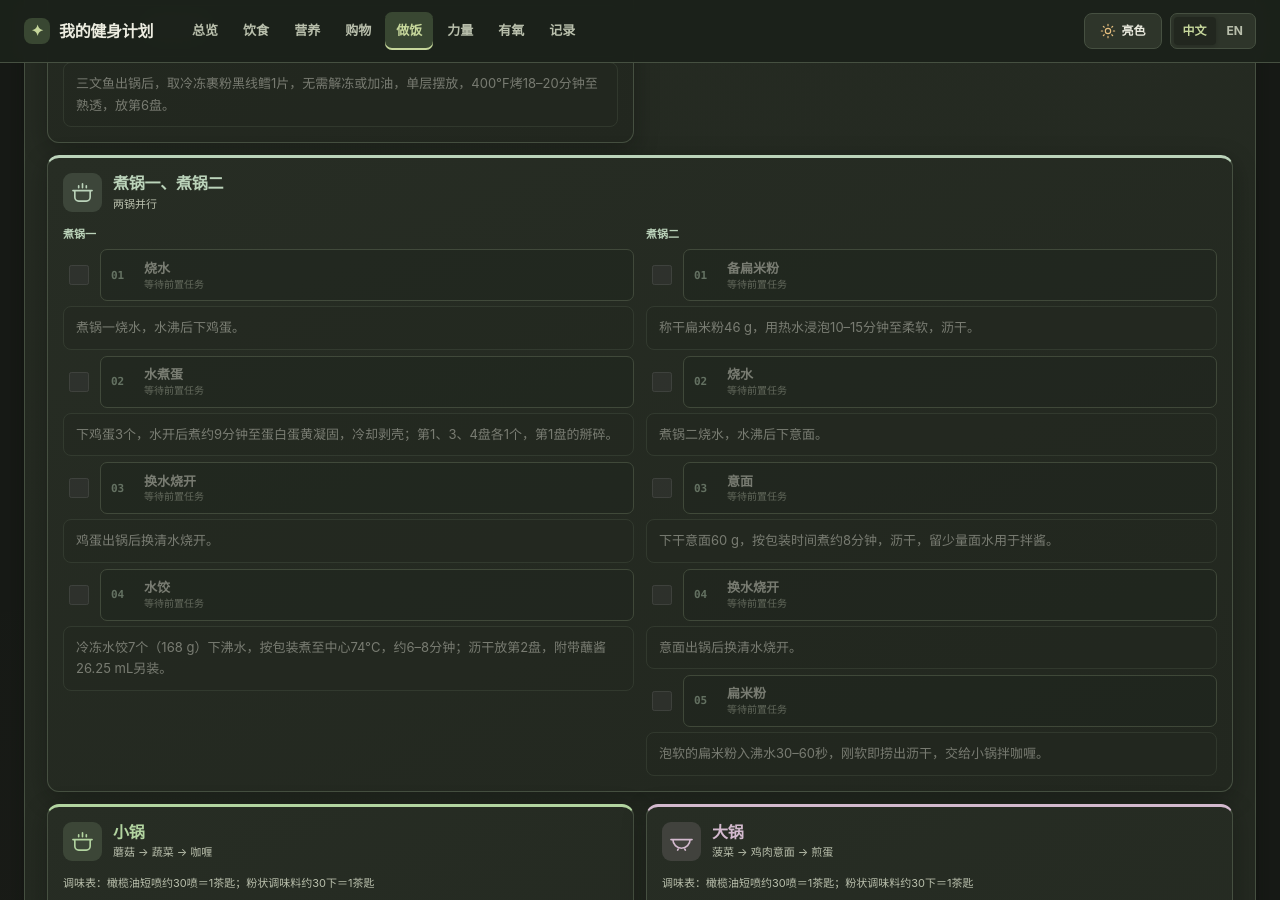
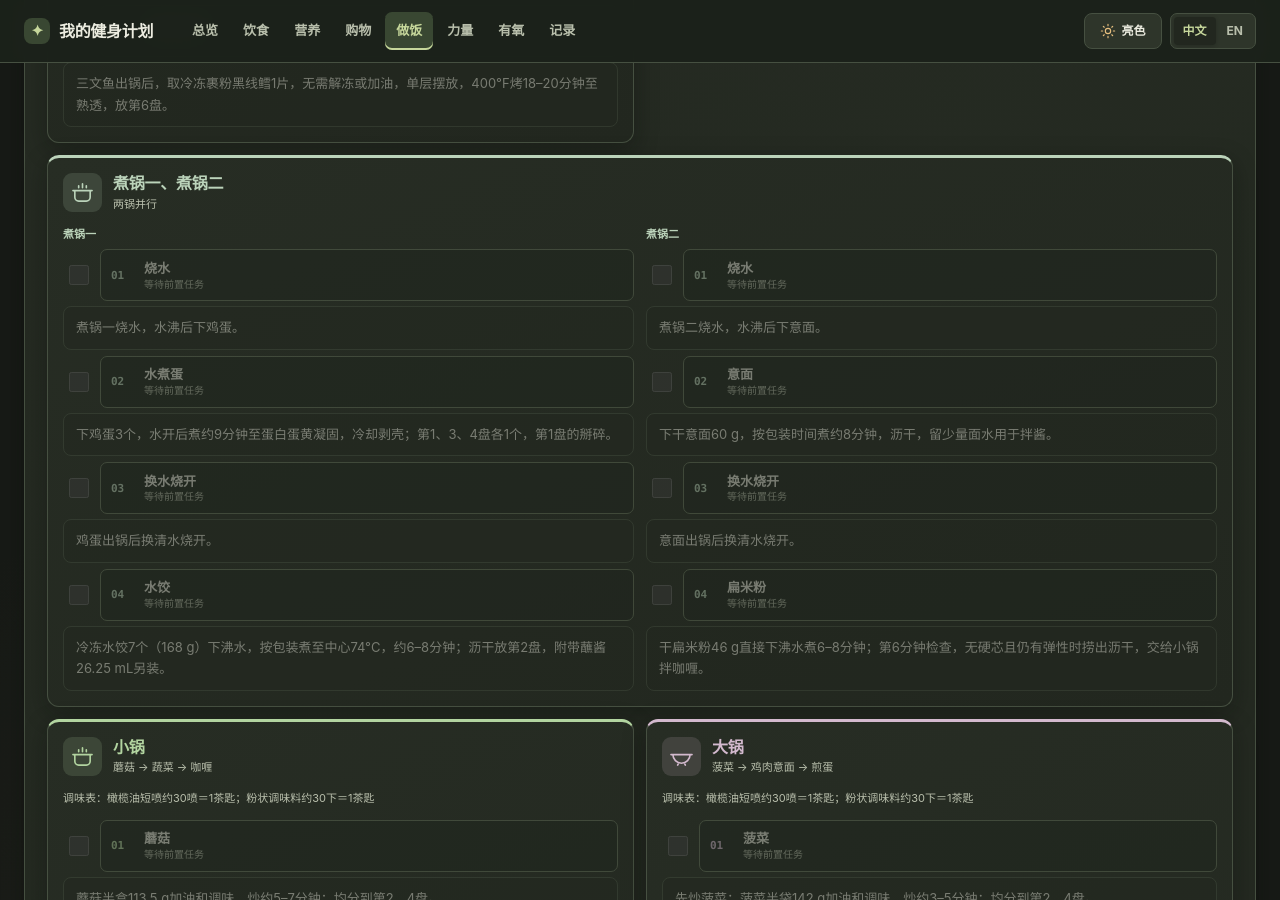
Before and after one commit to yunhaixiang/fitness, a Jekyll site: the page built from cooking.md, in a window 1280 px wide and 900 px high, scrolled down 2638 px. Built offline with Jekyll 4.4.1, drawn with Linux system fonts in a browser that asks for light colours.

Commit message:
Boil rice noodles directly without soaking

```diff
--- a/assets/cooking-flow.js
+++ b/assets/cooking-flow.js
@@ -44,11 +44,10 @@
     {"id": "eggs", "label": ["水煮蛋", "Boiled Eggs"], "note": ["", ""], "group": "pots", "before": ["egg-water"], "link": "#cook-eggs", "resource": "pot-1", "minutes": 9},
     {"id": "dumpling-water", "label": ["换水烧开", "Boil Fresh Water"], "note": ["", ""], "group": "pots", "before": ["eggs"], "link": "#cook-dumpling-water", "manual": true, "resource": "pot-1", "minutes": 1},
     {"id": "dumplings", "label": ["水饺", "Boiled Dumplings"], "note": ["", ""], "group": "pots", "before": ["dumpling-water"], "link": "#cook-dumplings", "resource": "pot-1", "minutes": 8},
-    {"id": "prep-noodles", "label": ["备扁米粉", "Prepare Rice Noodles"], "note": ["", ""], "group": "prep", "before": ["ready"], "link": "#cook-prep-noodles", "minutes": 15, "passive": true, "resource": "soak", "displayGroup": "pots", "displayPot": "pot-2"},
     {"id": "pasta-water", "label": ["烧水", "Boil Water"], "note": ["", ""], "group": "pots", "before": ["ready"], "link": "#cook-pasta-water", "manual": true, "resource": "pot-2", "minutes": 1},
     {"id": "pasta", "label": ["意面", "Spaghetti"], "note": ["", ""], "group": "pots", "before": ["pasta-water"], "link": "#cook-pasta", "resource": "pot-2", "minutes": 8},
     {"id": "noodle-water", "label": ["换水烧开", "Boil Fresh Water"], "note": ["", ""], "group": "pots", "before": ["pasta"], "link": "#cook-noodle-water", "manual": true, "resource": "pot-2", "minutes": 1},
-    {"id": "noodles", "label": ["扁米粉", "Rice Noodles"], "note": ["", ""], "group": "pots", "before": ["noodle-water", "prep-noodles"], "link": "#cook-noodles", "resource": "pot-2", "minutes": 1},
+    {"id": "noodles", "label": ["扁米粉", "Rice Noodles"], "note": ["", ""], "group": "pots", "before": ["noodle-water"], "link": "#cook-noodles", "resource": "pot-2", "minutes": 6},
     {"id": "mushroom", "label": ["蘑菇", "Mushrooms"], "note": ["", ""], "group": "small-wok", "before": ["ready"], "link": "#cook-mushroom", "minutes": 7},
     {"id": "peas", "label": ["豌豆、胡萝卜", "Peas and Carrots"], "note": ["", ""], "group": "small-wok", "before": ["mushroom"], "link": "#cook-peas", "minutes": 3},
     {"id": "curry", "label": ["咖喱扁米粉", "Curry Rice Noodles"], "note": ["", ""], "group": "small-wok", "before": ["peas", "noodles"], "link": "#cook-curry", "minutes": 6},
@@ -72,7 +71,7 @@
     {"id": "finish", "icon": "finish", "title": ["收尾", "Finish"], "hint": ["分盘、入冰箱、清洗", "Portion, Refrigerate and Clean"]}
   ];
 
-  const instructionSections = [["cold", "cold", ["cold-first", "cold-second"]], ["rice", "rice", ["prep-rice", "rice"]], ["oven", "oven", ["oven-heat-start", "oven-heat", "prep-chicken", "chicken", "prep-potato", "potato", "prep-ribs", "ribs", "meatballs", "prep-shrimp", "shrimp"]], ["air-fryer", "air", ["prep-salmon", "air-heat-start", "air-heat", "salmon", "haddock"]], ["pot-one", "pots", ["egg-water", "eggs", "dumpling-water", "dumplings"]], ["pot-two", "pots", ["prep-noodles", "pasta-water", "pasta", "noodle-water", "noodles"]], ["small-wok", "small-wok", ["mushroom", "peas", "curry"]], ["large-wok", "large-wok", ["spinach", "ground", "tomato", "fried-eggs"]], ["wraps", "wrap", ["wrap", "sandwich"]]];
+  const instructionSections = [["cold", "cold", ["cold-first", "cold-second"]], ["rice", "rice", ["prep-rice", "rice"]], ["oven", "oven", ["oven-heat-start", "oven-heat", "prep-chicken", "chicken", "prep-potato", "potato", "prep-ribs", "ribs", "meatballs", "prep-shrimp", "shrimp"]], ["air-fryer", "air", ["prep-salmon", "air-heat-start", "air-heat", "salmon", "haddock"]], ["pot-one", "pots", ["egg-water", "eggs", "dumpling-water", "dumplings"]], ["pot-two", "pots", ["pasta-water", "pasta", "noodle-water", "noodles"]], ["small-wok", "small-wok", ["mushroom", "peas", "curry"]], ["large-wok", "large-wok", ["spinach", "ground", "tomato", "fried-eggs"]], ["wraps", "wrap", ["wrap", "sandwich"]]];
   const instructions = new Map(), seasonings = new Map(), seasoningNotes = new Map();
   const mergedSections = [];
   const seasoningSteps = {
--- a/assets/cooking-guide.js
+++ b/assets/cooking-guide.js
@@ -15,7 +15,6 @@
     "prep-ribs": 3,
     "prep-shrimp": 3,
     "prep-salmon": 3,
-    "prep-noodles": 15,
     "rice": 50,
     "oven-heat-start": 1,
     "oven-heat": 15,
@@ -31,7 +30,7 @@
     "eggs": 9,
     "dumplings": 8,
     "pasta": 8,
-    "noodles": 1,
+    "noodles": 6,
     "mushroom": 7,
     "peas": 3,
     "curry": 6,
--- a/assets/cooking-scheduler.js
+++ b/assets/cooking-scheduler.js
@@ -7,7 +7,7 @@
   const pans = new Set(['mushroom', 'spinach', 'tomato', 'ground', 'peas', 'curry']);
   const continuous = new Set(['wrap', 'sandwich', 'fried-eggs', 'finish']);
   const activeTail = { tomato: 3 };
-  const capacity = { rice: 1, oven: 3, air: 1, 'pot-1': 1, 'pot-2': 1, saucepan: 1, wok: 1, counter: 1, soak: 1 };
+  const capacity = { rice: 1, oven: 3, air: 1, 'pot-1': 1, 'pot-2': 1, saucepan: 1, wok: 1, counter: 1 };
   const resource = (task) => {
     if (task.resource) return task.resource;
     if (task.id === 'egg-water' || task.id === 'eggs') return 'pot-1';
--- a/cooking.md
+++ b/cooking.md
@@ -99,11 +99,10 @@ cooking: true
 
 <h2 id="pot-two" data-en="Pot 2">煮锅二线程</h2>
 <ol>
-<li data-en="Soak 46 g dry rice noodles in hot water for 10–15 minutes until pliable, then drain.">称干扁米粉46 g，用热水浸泡10–15分钟至柔软，沥干。</li>
 <li data-en="Bring water to a boil in Pot 2 before adding spaghetti.">煮锅二烧水，水沸后下意面。</li>
 <li data-en="Add 60 g dry spaghetti and cook for about 8 minutes, following the pack. Drain and reserve a little pasta water.">下干意面60 g，按包装时间煮约8分钟，沥干，留少量面水用于拌酱。</li>
 <li data-en="After removing the spaghetti, refill with fresh water and bring to a boil.">意面出锅后换清水烧开。</li>
-<li data-en="Boil the soaked noodles for 30–60 seconds, just until almost tender. Drain for the curry saucepan.">泡软的扁米粉入沸水30–60秒，刚软即捞出沥干，交给小锅拌咖喱。</li>
+<li data-en="Add 46 g dry rice noodles directly to boiling water and cook for 6–8 minutes. Check at 6 minutes; drain once there is no hard centre and the noodles are still springy. Transfer to the saucepan for the curry.">干扁米粉46 g直接下沸水煮6–8分钟；第6分钟检查，无硬芯且仍有弹性时捞出沥干，交给小锅拌咖喱。</li>
 </ol>
 
 <h2 id="small-wok" data-en="Saucepan">小锅线程</h2>
@@ -142,4 +141,4 @@ cooking: true
 <li data-en="Drain and rinse the chickpeas; use a quarter can and lightly mash with 2½ tsp Chipotle mayonnaise (12.5 mL; about 25 cm squeezed length at a strand diameter of 0.8 cm). Wash, deseed and slice half an orange bell pepper. Fill 1 large tortilla with the chickpeas, meal 1’s shredded chicken, crumbled boiled egg and pepper; roll and place in meal 1.">鹰嘴豆沥干冲洗，取¼罐，轻压碎后拌Chipotle蛋黄酱2½茶匙（12.5 mL；酱条直径约0.8 cm时，挤约25 cm长）。半个橙甜椒洗净去籽切细条，大号卷饼皮1片放入鹰嘴豆、第1盘的鸡腿肉、掰碎水煮蛋和橙甜椒，卷好放第1盘。</li>
 <li data-en="Open and drain 1 whole can of tuna (about 110 g drained), then mix with 3 tsp Chipotle mayonnaise (15 mL; about 30 cm squeezed length at a strand diameter of 0.8 cm). Wash and slice 1 Roma tomato. Fill 2 slices of whole-wheat bread with the tuna, meal 5’s chicken, fried egg and tomato; place in meal 5.">金枪鱼1整罐沥干（约110 g），拌Chipotle蛋黄酱3茶匙（15 mL；酱条直径约0.8 cm时，挤约30 cm长）。罗马番茄1个洗净切片；全麦面包2片夹入金枪鱼、第5盘的鸡腿肉、煎蛋和番茄，放第5盘。</li>
 </ol>
-<!-- Cook to the product package directions where they differ. Rice noodle method: Erawan retailer directions (hot-water soak 10–15 min, boil 30–60 sec). Shrimp is an olive-oil/panko adaptation; oven times vary with size and loading. -->
+<!-- Cook to the product package directions where they differ. Rice noodle method: Erawan Walmart directions, boil dry noodles directly for 6–8 minutes, https://www.walmart.ca/en/ip/Erawan-Rice-Stick/6000199121439 . The timer starts with a 6-minute check; extend as needed. Shrimp is an olive-oil/panko adaptation; oven times vary with size and loading. -->
```
